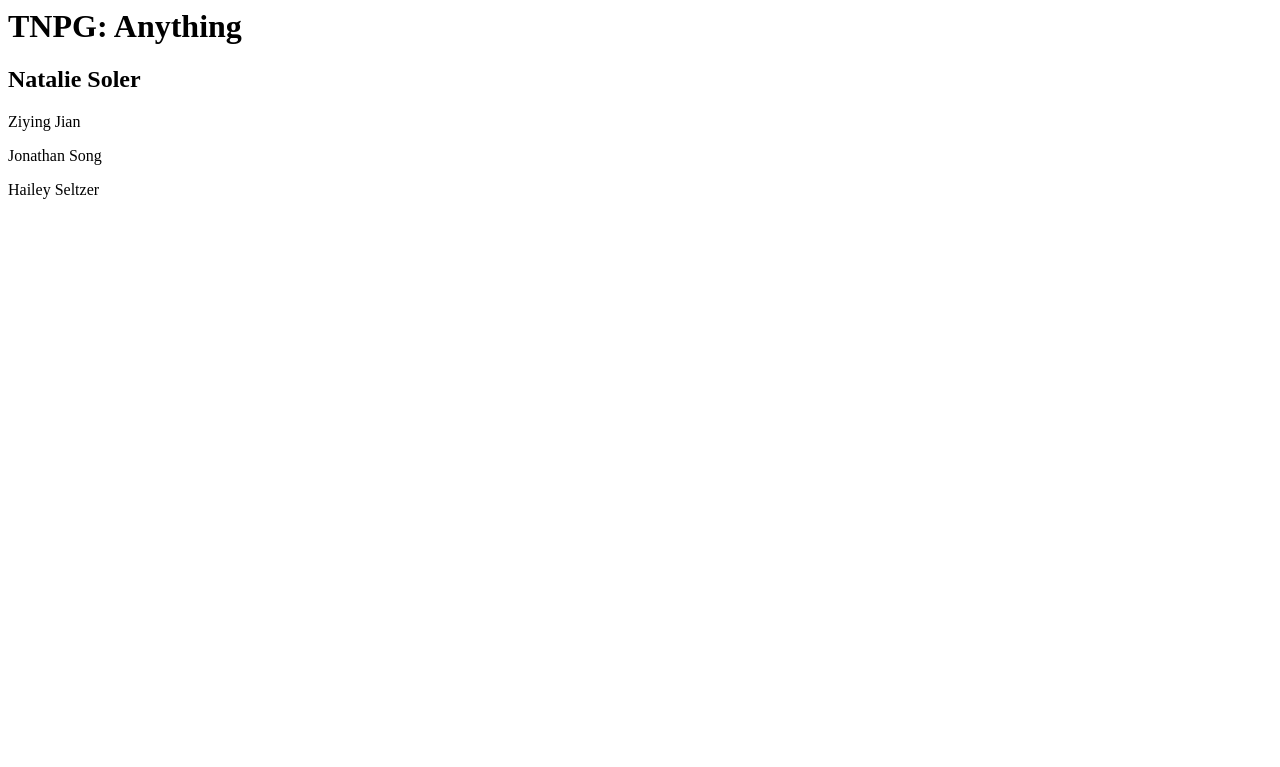
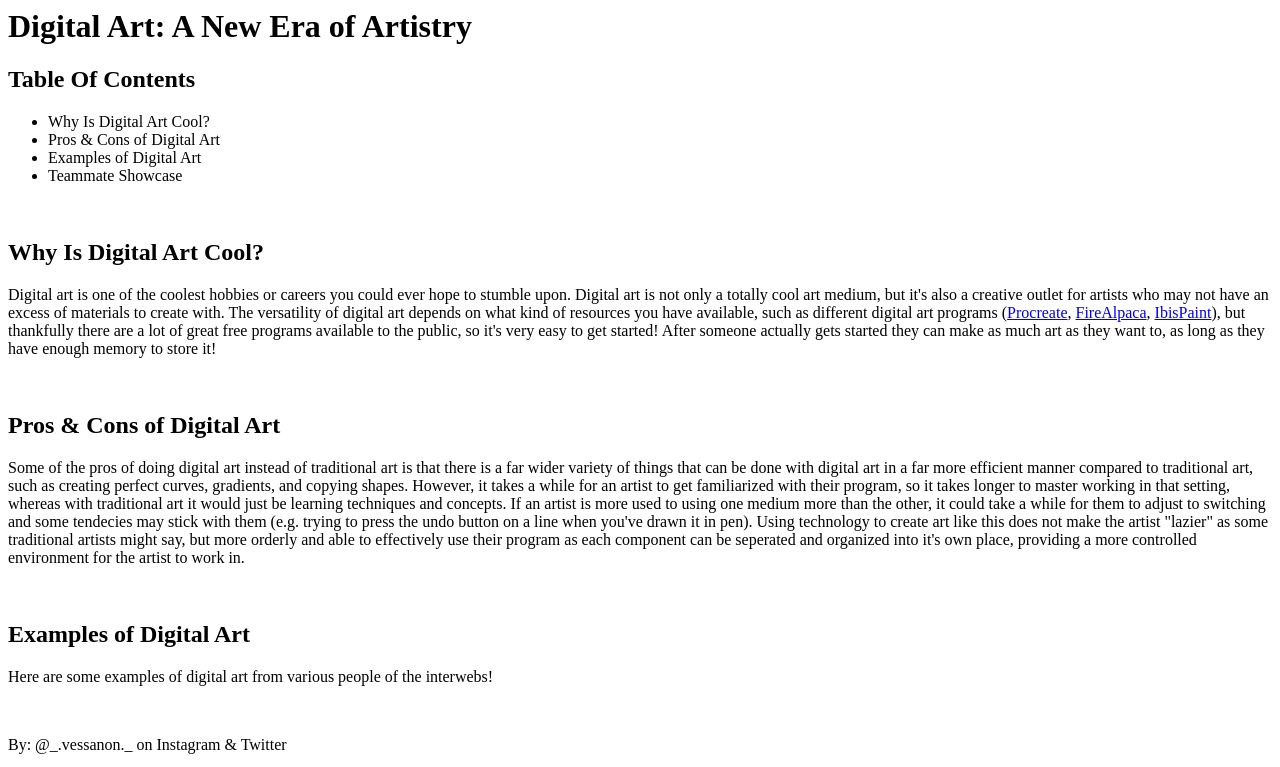
Before and after one commit to Natalie-I-Soler/web, a plain HTML site: page index.html in a window 1280 px wide. Shown: the top 767 px of the page. Drawn offline with Linux system fonts and the light colour scheme.

Commit message:
Update index.html

```diff
--- a/index.html
+++ b/index.html
@@ -1,13 +1,74 @@
 <!--Natalie Soler
 IntroCS pd2 sec2
 HW2 -- Publishio!
-2021-02-07-->
+2021-02-09-->
 <!DOCTYPE>
 <html>
   <title>Jazz</title>
-  <h1>TNPG: Anything</h1>
-  <h2>Natalie Soler</h2>
-  <p>Ziying Jian</p>
-  <p>Jonathan Song</p>
-  <p>Hailey Seltzer</p>
+  <h1>Digital Art: A New Era of Artistry</h1>
+  <h2>Table Of Contents</h2>
+    <ul>
+      <li>Why Is Digital Art Cool?</li>
+      <li>Pros & Cons of Digital Art</li>
+      <li>Examples of Digital Art</li>
+      <li>Teammate Showcase</li>
+    </ul>
+<br>
+
+  <h2>Why Is Digital Art Cool?</h2>
+    <p>
+    Digital art is one of the coolest hobbies or careers you could ever hope to stumble upon.
+    Digital art is not only a totally cool art medium, but it's also a creative outlet for artists
+    who may not have an excess of materials to create with. The versatility of digital art depends
+    on what kind of resources you have available, such as different digital art programs (<a href="https://procreate.art/">Procreate</a>, <a href="http://firealpaca.com/">FireAlpaca</a>, <a href="https://ibispaint.com/?lang=en-US">IbisPaint</a>),
+    but thankfully there are a lot of great free programs available to the public, so it's very easy to get started!
+    After someone actually gets started they can make as much art as they want to, as long as they have enough memory
+    to store it!
+    </p>
+<br>
+
+  <h2>Pros & Cons of Digital Art</h2>
+    <p>
+    Some of the pros of doing digital art instead of traditional art is that there is a far wider variety of things
+    that can be done with digital art in a far more efficient manner compared to traditional art, such as
+    creating perfect curves, gradients, and copying shapes. However, it takes a while for an artist to get familiarized
+    with their program, so it takes longer to master working in that setting, whereas with traditional art it would just
+    be learning techniques and concepts. If an artist is more used to using one medium more than the other, it could take
+    a while for them to adjust to switching and some tendecies may stick with them (e.g. trying to press the undo button
+    on a line when you've drawn it in pen). Using technology to create art like this does not make the artist "lazier"
+    as some traditional artists might say, but more orderly and able to effectively use their program as each component
+    can be seperated and organized into it's own place, providing a more controlled environment for the artist to work in.
+    </p>
+<br>
+
+  <h2>Examples of Digital Art</h2>
+    <p>
+    Here are some examples of digital art from various people of the interwebs!
+    </p>
+<br>
+    <p>
+     By: @_.vessanon._ on Instagram & Twitter
+    </p>
+      <img src="DigitalArtPic00.jpg" alt="In A Symphony of Sad" height="500" width="700">
+<br>
+    <p>
+     By: @re_shille on Instagram & Twitter
+    </p>
+      <img src="DigitalArtPic01.jpg" alt="Painty Man Dans La Pluie" height="500" width="700">
+<br>
+    <p>
+     By: @pastelstarstuff on Instagram & Twitter
+    </p>
+      <img src="DigitalArtPic02.jpg" alt="Dramatic Lighting (I swear I was trying to do something less painty)" height="500" width="700">
+<br>
+
+  <h3>Showcasing Team Anything</h3>
+  <p>Here's my lovley teammate Ziying's site:</p>
+  <a href="https://zeeyingg.github.io/web/">Website of Ziying!</a>
+<br>
+  <p>Here's my lovely teammate Hailey's site:</p>
+  <a href="http://haileyseltzer.github.io/web/">Website of Hailey!</a>
+<br>
+  <p>Here's my lovely teammate Jonathan's site:</p>
+   <a href="https://jonathansong8.github.io/web/">Website of Jonathan!</a>
 </html>
```
